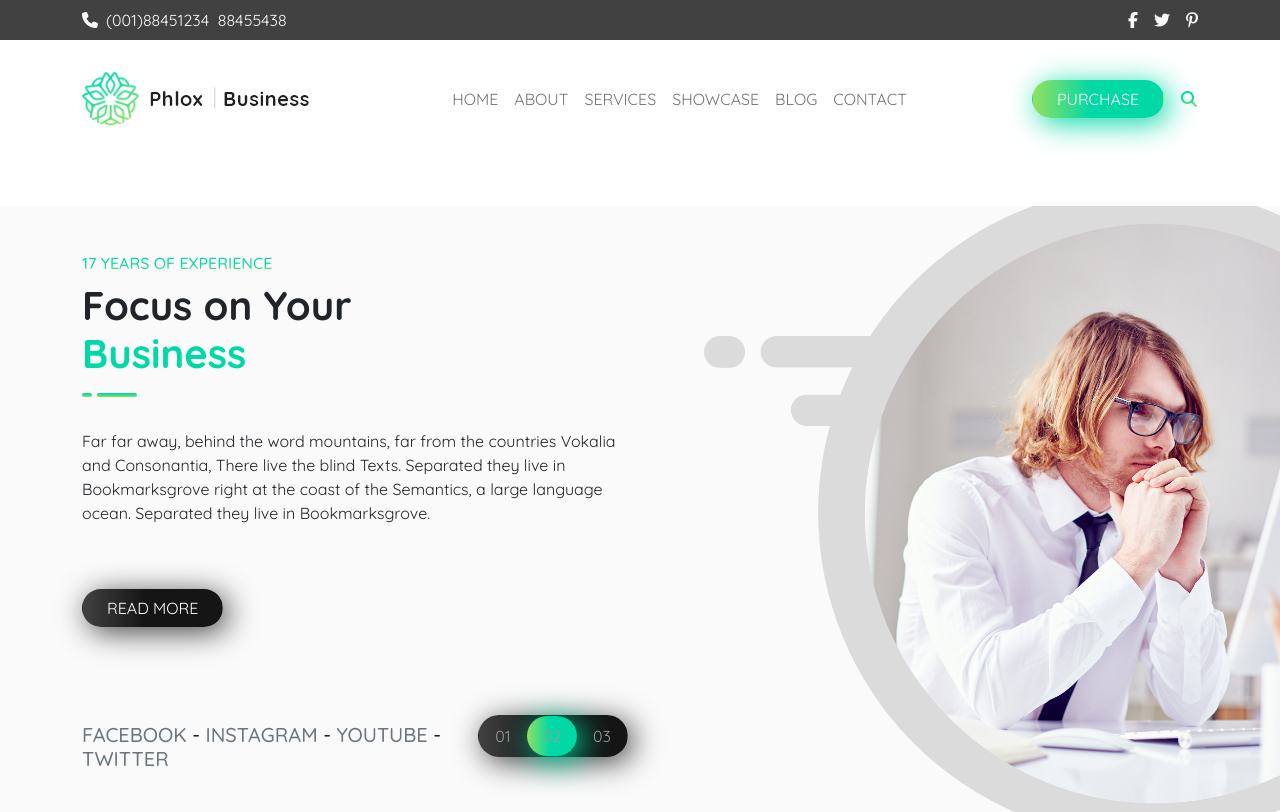
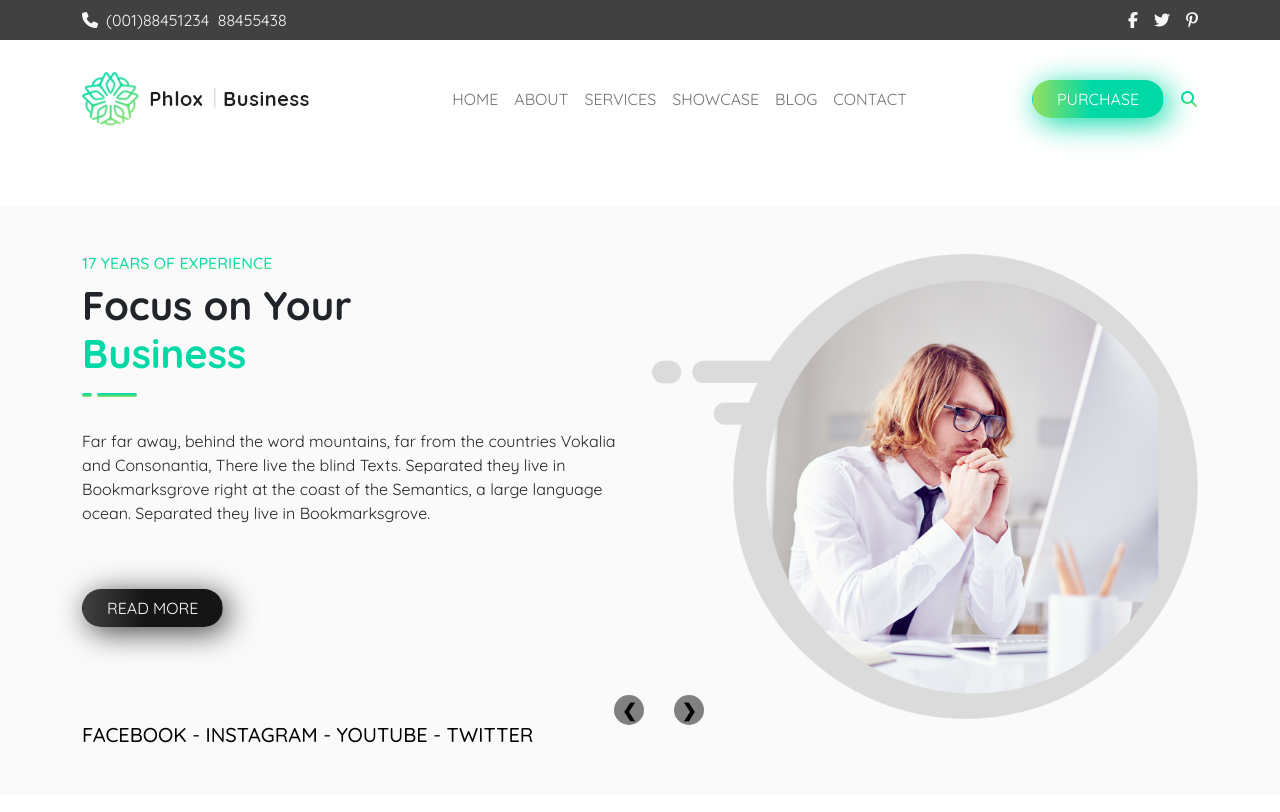
Before and after one commit to marius-leica/proj-html-vuejs, a Vue app: page / in a window 1280 px wide. Shown: the top 812 px of the page. Built offline with nearby package versions, Linux system fonts and the light colour scheme.

Commit message:
adeed top bottom and slider

```diff
--- a/package.json
+++ b/package.json
@@ -9,6 +9,7 @@
   },
   "dependencies": {
     "@fortawesome/fontawesome-free": "^6.1.1",
+    "@inotom/vue-go-top": "^1.3.0",
     "@popperjs/core": "^2.11.5",
     "bootstrap": "^5.2.0-beta1",
     "core-js": "^3.8.3",
--- a/src/App.vue
+++ b/src/App.vue
@@ -3,7 +3,7 @@
     <TheHeader :navbar="navbar"></TheHeader>
     <TheMain :projects="projects"></TheMain>
     <TheFooter :quick-links="quickLinks" :contact="contact"></TheFooter>
-
+    <go-top style="bg - color:white"></go-top>
   </div>
 </template>
 
@@ -13,6 +13,8 @@ import TheHeader from './components/TheHeader.vue'
 import TheMain from './components/TheMain.vue'
 import TheFooter from './components/TheFooter.vue'
 
+import GoTop from '@inotom/vue-go-top';
+
 
 export default {
   name: 'App',
@@ -20,6 +22,8 @@ export default {
     TheHeader,
     TheMain,
     TheFooter,
+
+    GoTop
   },
   data() {
 
--- a/src/components/TheHeader.vue
+++ b/src/components/TheHeader.vue
@@ -1,6 +1,6 @@
 <template>
     <div>
-        <div class="fix-nav">
+        <div class="fix-nav sticky-top">
             <div class="container d-flex justify-content-between">
                 <div class="text-light"><i class="fa-solid fa-phone me-2"></i><span><a
                             class="text-light text-decoration-none"
--- a/src/components/TheMain.vue
+++ b/src/components/TheMain.vue
@@ -16,28 +16,30 @@
                         <div class="btn my-btn btn-black-gradient my-5">READ MORE</div>
                         <div class="d-flex justify-content-between align-items-baseline">
                             <h5 class="pt-5 pb-4 social-links">
-                                <a target="_blank" class="text-muted text-decoration-none green-link"
+                                <a target="_blank" class="text-decoration-none green-link"
                                     href="https://it-it.facebook.com/">FACEBOOK</a> -
-                                <a target="_blank" class="text-muted text-decoration-none"
+                                <a target="_blank" class="text-decoration-none green-link"
                                     href="https://www.instagram.com/">INSTAGRAM</a> -
-                                <a target="_blank" class="text-muted text-decoration-none"
+                                <a target="_blank" class="text-decoration-none green-link"
                                     href="https://www.youtube.com/">YOUTUBE</a> -
-                                <a target="_blank" class="text-muted text-decoration-none"
+                                <a target="_blank" class="text-decoration-none green-link"
                                     href="https://twitter.com/">TWITTER</a>
                             </h5>
-                            <div class="btn btn-black-gradient d-flex h-100 rounded-pill p-0">
+                            <!-- <div class="btn btn-black-gradient d-flex h-100 rounded-pill p-0">
                                 <div class="text-center py-2 px-3 color-gray">01</div>
                                 <div class="text-center py-2 px-3 rounded-pill btn-green-gradient color-gray">
                                     02</div>
                                 <div class="text-center py-2 px-3 color-gray">03</div>
-                            </div>
+                            </div> -->
                         </div>
                     </div>
                     <div class="col">
-                        <img class="position-absolute top-50 translate-middle-y hero-img img-fluid"
-                            src="/img/Group-35-2x.png" alt="">
+                        <TheSlider />
+                        <!-- <img class="position-absolute top-50 translate-middle-y hero-img img-fluid"
+                            src="/img/Group-35-2x.png" alt=""> -->
                     </div>
                 </div>
+
             </div>
         </section>
         <section class="mt-5 pt-5 pb-3 mb-3">
@@ -389,7 +391,7 @@
                 </div>
             </div>
         </section>
-        <div class="section position-relative my-5 py-5 ">
+        <section class="position-relative my-5 py-5 ">
             <div class="container text-center">
                 <div>
                     <h2>
@@ -400,61 +402,61 @@
                         <div data-v-64a4526c="" class="underline-big"></div>
                     </div>
                 </div>
-                <div class="row row-cols-3 position-relative">
+                <div class="row row-cols-3 position-relative ">
                     <div data-v-64a4526c="" class="vertical-p-left">17 yeasr of experience helping people for best
                         solutions
                     </div>
-                    <div class="col position-relative">
+                    <div class="col position-relative hover-col">
                         <div class="rounded overflow-hidden shadow">
                             <img class="w-100"
                                 src="/img/serious-businesswoman-with-documents-talking-on-P9Q6LX6-1024.jpg" alt="">
                         </div>
                         <div class="card-banner rounded py-3 px-2 shadow text-start">
                             <div class="d-flex">
-                                <h4><span class="text-white">&#x2022;</span>&nbsp;</h4>
+                                <h4><span class="opacity-0">&#x2022;</span>&nbsp;</h4>
+                                <p class="text-transparent mb-0">
+                                    May 24, 2018&nbsp;&#x2022;by
+                                    Alex
+                                </p>
+                            </div>
+                            <h4>
+                                <span class="color-green-fluo green-dot">&#x2022;</span>&nbsp;Marketing Ideas
+                            </h4>
+                        </div>
+                    </div>
+                    <div class="col position-relative hover-col">
+                        <div class="rounded overflow-hidden shadow">
+                            <img class="w-100" src=" /img/Businessman-at-the-desk-in-his-office-resting--1024x768.jpg"
+                                alt="">
+                        </div>
+                        <div class="card-banner rounded py-3 px-2 shadow text-start">
+                            <div class="d-flex">
+                                <h4><span class="opacity-0">&#x2022;</span>&nbsp;</h4>
                                 <p class="text-muted mb-0">
                                     May 24, 2018&nbsp;&#x2022;by
                                     Alex
                                 </p>
                             </div>
                             <h4>
-                                <span class="color-green-fluo">&#x2022;</span>&nbsp;Marketing Ideas
+                                <span class="color-green-fluo green-dot">&#x2022;</span>&nbsp;Rest During Working Hours
                             </h4>
                         </div>
                     </div>
-                    <div class="col position-relative">
+                    <div class="col position-relative hover-col">
                         <div class="rounded overflow-hidden shadow">
-                            <img class="w-100" src=" /img/Businessman-at-the-desk-in-his-office-resting--1024x768.jpg"
+                            <img class="w-100" src=" /img/simple-home-office-with-tree-PBXRXYB-large-1024x768.jpg"
                                 alt="">
                         </div>
                         <div class="card-banner rounded py-3 px-2 shadow text-start">
                             <div class="d-flex">
-                                <h4><span class="text-white">&#x2022;</span>&nbsp;</h4>
+                                <h4><span class="opacity-0">&#x2022;</span>&nbsp;</h4>
                                 <p class="text-muted mb-0">
                                     May 24, 2018&nbsp;&#x2022;by
                                     Alex
                                 </p>
                             </div>
                             <h4>
-                                <span class="color-green-fluo">&#x2022;</span>&nbsp;Rest During Working Hours
-                            </h4>
-                        </div>
-                    </div>
-                    <div class="col position-relative">
-                        <div class="rounded overflow-hidden shadow">
-                            <img class="w-100" src=" /img/simple-home-office-with-tree-PBXRXYB-large-1024x768.jpg"
-                                alt="">
-                        </div>
-                        <div class="card-banner rounded py-3 px-2 shadow text-start">
-                            <div class="d-flex">
-                                <h4><span class="text-white">&#x2022;</span>&nbsp;</h4>
-                                <p class="text-muted mb-0">
-                                    May 24, 2018&nbsp;&#x2022;by
-                                    Alex
-                                </p>
-                            </div>
-                            <h4>
-                                <span class="color-green-fluo">&#x2022;</span>&nbsp;Develop Your Startup Idea
+                                <span class="color-green-fluo green-dot">&#x2022;</span>&nbsp;Develop Your Startup Idea
                             </h4>
                         </div>
                     </div>
@@ -485,8 +487,8 @@
                 </div>
 
             </div>
-        </div>
-        <div class="section bg-light pt-5">
+        </section>
+        <section class="bg-light pt-5">
             <div class="container pt-5 my-5">
                 <div class="d-flex justify-content-between align-items-center py-5 my-5">
                     <div>
@@ -509,18 +511,23 @@
                     </div>
                 </div>
             </div>
-        </div>
+        </section>
     </div>
 </template>
 
 <script>
+import TheSlider from './TheSlider.vue'
 
 export default {
+    components: {
+        TheSlider,
+    },
     props: {
         projects: Array,
     },
     data() {
         return {
+
             greenImg: '/img/busy-architect-PYVKWM4-1024x872.jpg',
             greenImg2: '/img/person-with-long-curly-hair-PZ99QM2-2x.jpg',
             officeReunion: '/img/four-businesspeople-in-a-boardroom-with-paperwork-PC4V8H4.jpg',
@@ -543,8 +550,13 @@ export default {
     right: -15% !important;
 }
 
-h5 .green-link:hover {
-    color: $green-fluo;
+.green-link {
+    color: black;
+    transition: all 0.3s ease-in-out;
+
+    &:hover {
+        color: $green-fluo;
+    }
 }
 
 .my-green-card .card-body .fa-solid {
@@ -693,4 +705,30 @@ h5 .green-link:hover {
     top: 100%;
     right: 0;
 }
+
+.hover-col {
+    div img {
+        transition: all 0.5s ease-in-out;
+    }
+
+    .card-banner {
+        transition: all 0.5s ease-in-out;
+    }
+
+    &:hover {
+        div img {
+            transform: scale(1.1);
+        }
+
+        .card-banner {
+            transform: translateY(-20%);
+            background: linear-gradient(90deg, rgb(147, 224, 96) 0%, rgb(0, 217, 166) 45%);
+            color: white;
+        }
+
+        .green-dot {
+            color: white;
+        }
+    }
+}
 </style>
--- a/src/components/TheNav.vue
+++ b/src/components/TheNav.vue
@@ -1,5 +1,5 @@
 <template>
-    <div>
+    <div class="">
         <nav class="navbar navbar-expand-lg">
             <div class="container d-flex justify-content-between">
                 <div>
@@ -40,10 +40,6 @@
 
             </div>
         </nav>
-        <!-- logo e nome a sx -->
-        <!-- in mezzo HOME, ABOUT, SERVICES, SHOWCASE, BLOG, CONTACT -->
-        <!-- a dx btn PURCHASE e icona ricerca -->
-
 
     </div>
 </template>
--- /dev/null
+++ b/src/components/TheSlider.vue
@@ -0,0 +1,120 @@
+<template>
+    <div>
+        <transition-group name="fade" tag="div">
+            <div v-for="i in [currentIndex]" :key="i">
+                <img :src="currentImg" />
+            </div>
+        </transition-group>
+        <a class="prev rounded-circle" @click="prev" href="#">&#10094; </a>
+        <a class="next rounded-circle" @click="next" href="#">&#10095; </a>
+    </div>
+</template>
+
+
+<script>
+export default {
+    name: "TheSlider",
+    data() {
+        return {
+            images: [
+                "/img/Group-35-2x.png",
+                "/img/Group-36-2x.png",
+                "/img/Group-40-2x.png",
+            ],
+            timer: null,
+            currentIndex: 0
+        };
+    },
+
+    mounted: function () {
+        this.startSlide();
+    },
+
+    methods: {
+        startSlide: function () {
+            // this.timer = setInterval(this.next, 4000);
+        },
+
+        next: function () {
+            this.currentIndex += 1;
+        },
+        prev: function () {
+            this.currentIndex -= 1;
+        }
+    },
+
+    computed: {
+        currentImg: function () {
+            return this.images[Math.abs(this.currentIndex) % this.images.length];
+        }
+    }
+};
+</script>
+
+<style lang="scss" scoped>
+@import "../assets/scss/variables";
+@import "../assets/scss/btn";
+@import "../assets/scss/typography";
+@import "../assets/scss/utility";
+
+.fade-enter-active,
+.fade-leave-active {
+    transition: all 0.9s ease;
+    overflow: hidden;
+    visibility: hidden;
+    position: absolute;
+    width: 100%;
+    opacity: 1;
+}
+
+.fade-enter,
+.fade-leave-to {
+    visibility: hidden;
+    width: 100%;
+    opacity: 0;
+}
+
+img {
+    height: auto;
+    width: 100%
+}
+
+.prev,
+.next {
+    display: flex;
+    justify-content: center;
+    align-items: center;
+    cursor: pointer;
+    position: absolute;
+    top: 40%;
+    width: 30px;
+    height: 30px;
+    padding: 5px;
+    border-radius: 50%;
+    background-color: gray;
+    color: black;
+    font-weight: bold;
+    font-size: 18px;
+    transition: 0.7s ease;
+    border-radius: 0 4px 4px 0;
+    text-decoration: none;
+    user-select: none;
+    transition: all 0.3s ease-in-out;
+
+    &:hover {
+        background-color: $green-fluo;
+    }
+}
+
+.next {
+    right: 45%;
+    /* bottom: -49px; */
+    top: 83%;
+}
+
+.prev {
+    left: 48%;
+    /* bottom: -49px; */
+    top: 83%;
+}
+</style>
```
Also changed, not shown: src/components/TheFooter.vue (+10 -1 lines), 1 other file (tests, documents, lock files or other folders).
